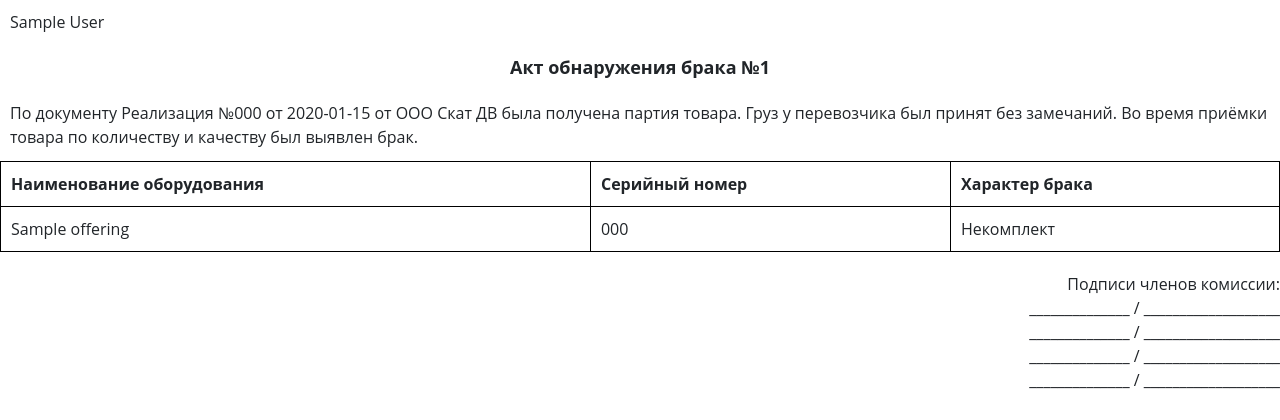
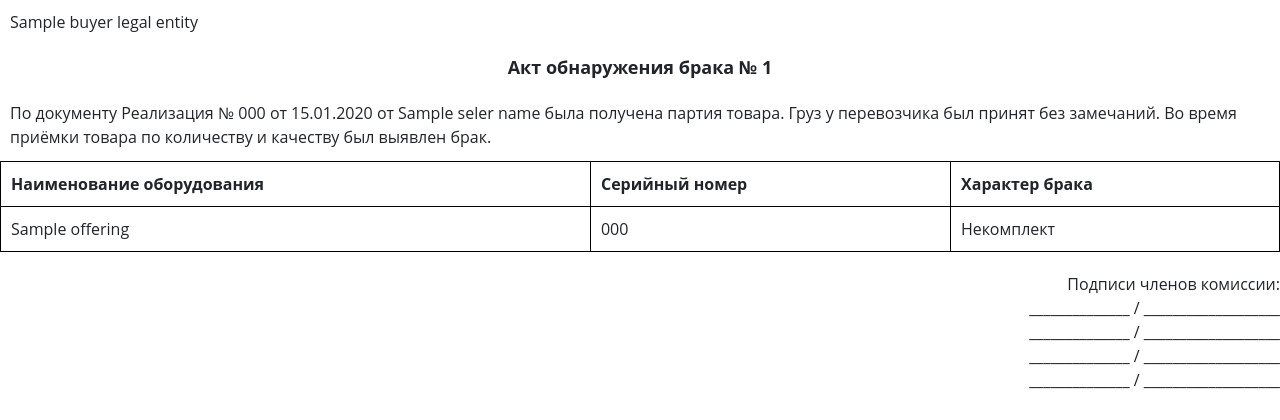
Before and after one commit to bayborodin/crm, a Django app: template crm/defections/templates/defections/pdf.html in a window 1280 px wide. Shown: the top 420 px of the page. Run offline with Django 3.2, Linux system fonts and the light colour scheme; tables that the repository leaves empty hold one stand-in row (values such as "Sample post"); the template is opened without the code that fills it: values that come from a table or form of the project are taken from there, most other values are stand-ins (such as "Sample title", 1, 10 or a date in 2020); some libraries are stand-ins or nearby versions.

Commit message:
add seler info to shipment entity

```diff
--- a/crm/defections/templates/defections/defection.html
+++ b/crm/defections/templates/defections/defection.html
@@ -7,7 +7,7 @@
         <strong>Документ отгрузки:</strong> {{ defection.shipment }}<br>
         <strong>Оборудование:</strong> {{ defection.offering }}<br>
         <strong>Серийный номер:</strong> {{ defection.serial_number }}<br>
-        <strong>Характер брака:</strong> {{ defection.kind }}<br>
+        <strong>Характер брака:</strong> {{ defection.get_kind_display }}<br>
         <strong>Описание брака:</strong><br>
         {{ defection.description }}
     </p>
--- a/crm/defections/templates/defections/pdf.html
+++ b/crm/defections/templates/defections/pdf.html
@@ -63,10 +63,10 @@
 
 <body>
     <div class="pdf-document">
-        <div class="company">{{ account }}</div>
-        <div class="title">Акт обнаружения брака №{{ defection.pk }}</div>
+        <div class="company">{{ buyer_legal_entity.name }}</div>
+        <div class="title">Акт обнаружения брака № {{ defection.pk }}</div>
         <div class="content">
-            По документу {{ defection.shipment }} от ООО Скат ДВ была получена партия товара.
+            По документу {{ defection.shipment }} от {{ seler_name }} была получена партия товара.
             Груз у перевозчика был принят без замечаний. Во время приёмки товара по количеству
             и качеству был выявлен брак.
         </div>
--- a/crm/shipments/models.py
+++ b/crm/shipments/models.py
@@ -18,25 +18,33 @@ class Shipment(models.Model):
         verbose_name='Внешний код'
     )
 
+    seller = models.ForeignKey(
+        LegalEntity,
+        related_name='sales',
+        verbose_name='Поставщик',
+        on_delete=models.PROTECT,
+        null=True,
+    )
+
     buyer = models.ForeignKey(
         LegalEntity,
         related_name='purchases',
         verbose_name='Покупатель',
-        on_delete=models.PROTECT
+        on_delete=models.PROTECT,
     )
 
     consignee = models.ForeignKey(
         LegalEntity,
         related_name='shipments',
         verbose_name='Грузополучатель',
-        on_delete=models.PROTECT
+        on_delete=models.PROTECT,
     )
 
     order = models.ForeignKey(
         Order,
         related_name='shipments',
         verbose_name='Заказ',
-        on_delete=models.PROTECT
+        on_delete=models.PROTECT,
     )
 
     number = models.CharField(
@@ -60,6 +68,7 @@ class Shipment(models.Model):
 
     @classmethod
     def from_tuple(cls, row):
+        # Shipment
         shipments = Shipment.objects.filter(extid=row[1])
         if shipments.exists():
             shipment = shipments[0]
@@ -68,6 +77,7 @@ class Shipment(models.Model):
             shipment = Shipment(extid=row[1])
             res = 'Создана новая отгрузка'
 
+        # Legal Entity
         legal_entities = LegalEntity.objects.filter(extid=row[2])
         if legal_entities.exists():
             shipment.buyer = legal_entities[0]
@@ -75,19 +85,30 @@ class Shipment(models.Model):
         else:
             raise ValueError(f'Order has unknown buyer id ({row[2]}).')
 
-        orders = Order.objects.filter(extid=row[3])
+        # Seller
+        if row[4].find('/') >= 0:
+            inn, kpp = row[4].split('/')
+        else:
+            inn = row[4]
+            kpp = None
+        legal_entities = LegalEntity.objects.filter(inn=inn, kpp=kpp)
+        if legal_entities.exists():
+            shipment.seller = legal_entities[0]
+        else:
+            raise ValueError(f'Order has unknown seller INN/KPP ({row[4]})')
+
+        # Order
+        orders = Order.objects.filter(extid=row[5])
         if orders.exists():
             shipment.order = orders[0]
         else:
-            raise ValueError(f'Shipment has unknown order id ({row[3]}).')
+            raise ValueError(f'Shipment has unknown order id ({row[5]}).')
 
-        shipment.number = row[4]
-
-        date_str = row[5].split()[0]
-
+        # Other fields
+        shipment.number = row[6]
+        date_str = row[7].split()[0]
         shipment.date = parse_date(date_str)
-
-        shipment.total = parse_float(row[6])
+        shipment.total = parse_float(row[8])
 
         shipment.save()
 
@@ -99,7 +120,7 @@ class Shipment(models.Model):
         verbose_name_plural = 'Отгрузки'
 
     def __str__(self):
-        return f'Реализация №{self.number} от {self.date}'
+        return f'Реализация № {self.number} от {self.date.strftime("%d.%m.%Y")}'
 
 
 class ShipmentOffering(models.Model):
```
Also changed, not shown: crm/defections/views.py (+11 -2 lines), crm/defections/migrations/0007_auto_20200204_1625.py (added), crm/shipments/migrations/0003_shipment_seller.py (added).
